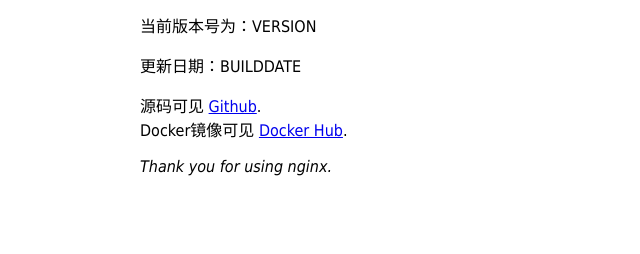
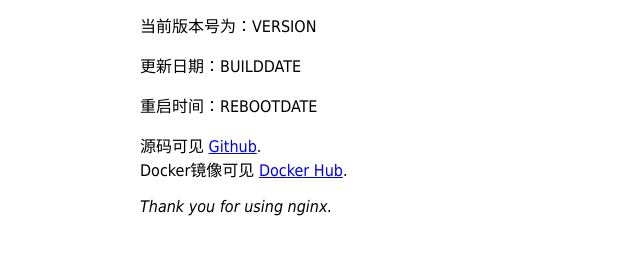
Before and after one commit to WinstonH/v2ray-heroku, a plain HTML site: page index.html in a window 1280 px wide. Shown: the part 116-370 px from the top of the page, without its empty margins (220-860 px from the left). Drawn offline with Linux system fonts and the light colour scheme.

Commit message:
Update index.html

```diff
--- a/index.html
+++ b/index.html
@@ -15,6 +15,7 @@
 <p>后端需要经常升级，否则会出现不可预料的后果</p>
 <p>当前版本号为：VERSION</p>
 <p>更新日期：BUILDDATE</p>
+<p>重启时间：REBOOTDATE</p>
 
 <p>源码可见
 <a href="https://github.com/">Github</a>.<br/>
```
